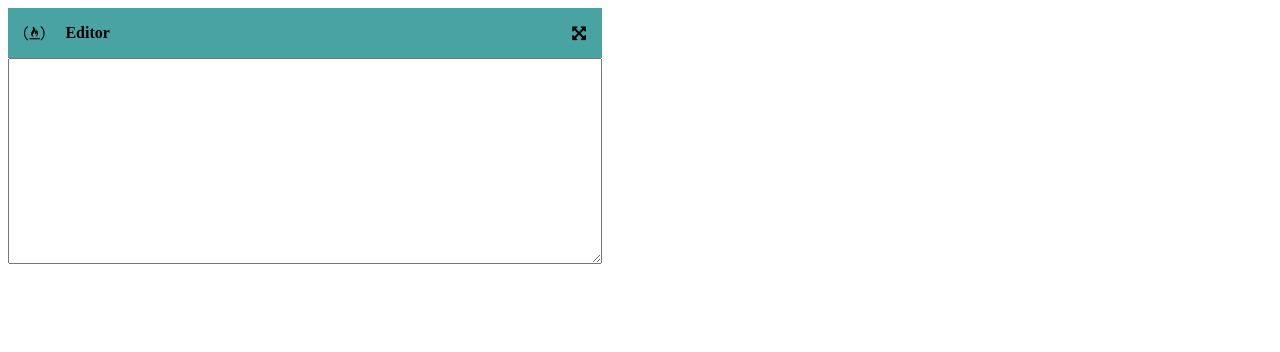
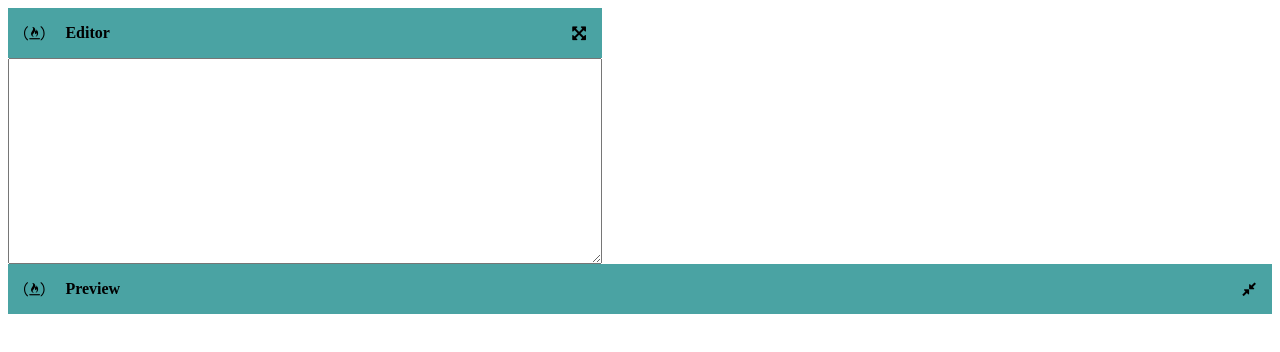
Before and after one commit to ChekeGT/Markdown-Previewer, a React (Vite) app: page / in a window 1280 px wide. Shown: the top 352 px of the page. Built offline with nearby package versions, Linux system fonts and the light colour scheme.

Commit message:
Added main structure for the preview component

```diff
--- a/src/App.jsx
+++ b/src/App.jsx
@@ -1,5 +1,6 @@
 import { useState } from "react"
 import Editor from "./components/Editor"
+import Preview from "./components/Preview"
 function App() {
 
   const [editorText, updateEditorText ] = useState('')
@@ -7,6 +8,7 @@ function App() {
   return (
     <>
       <Editor value={editorText} updateValue={updateEditorText}/>
+      <Preview markdownText={editorText}/>
     </>
   )
 }
--- /dev/null
+++ b/src/components/Preview.jsx
@@ -0,0 +1,23 @@
+import { useState } from "react"
+import ComponentHeader from "./ComponentHeader"
+
+export default function Preview({markdownText}){
+    const [previewOpenState, updatePreviewOpenState] = useState(false)
+
+    function togglePreviewOpenState(){
+        updatePreviewOpenState(!previewOpenState)
+    }
+
+    function transfromMarkdownTextToHtml(text){
+         return text
+    }
+
+    return (
+        <div>
+            <ComponentHeader title={'Preview'} toggleOpenState={togglePreviewOpenState} openState={updatePreviewOpenState}/>
+            <div>
+                {transfromMarkdownTextToHtml(markdownText)}
+            </div>
+        </div>
+    )
+}
```
